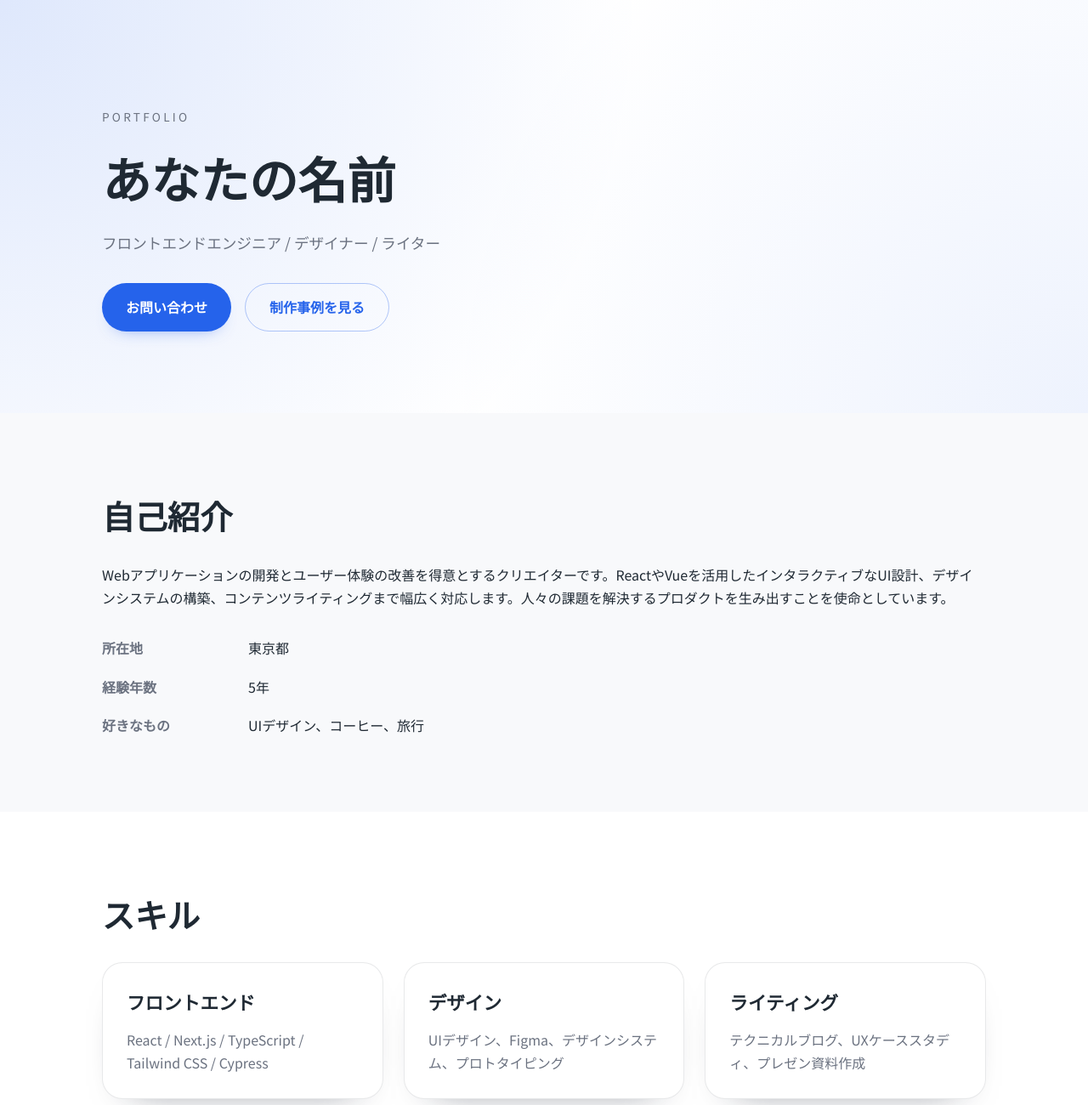
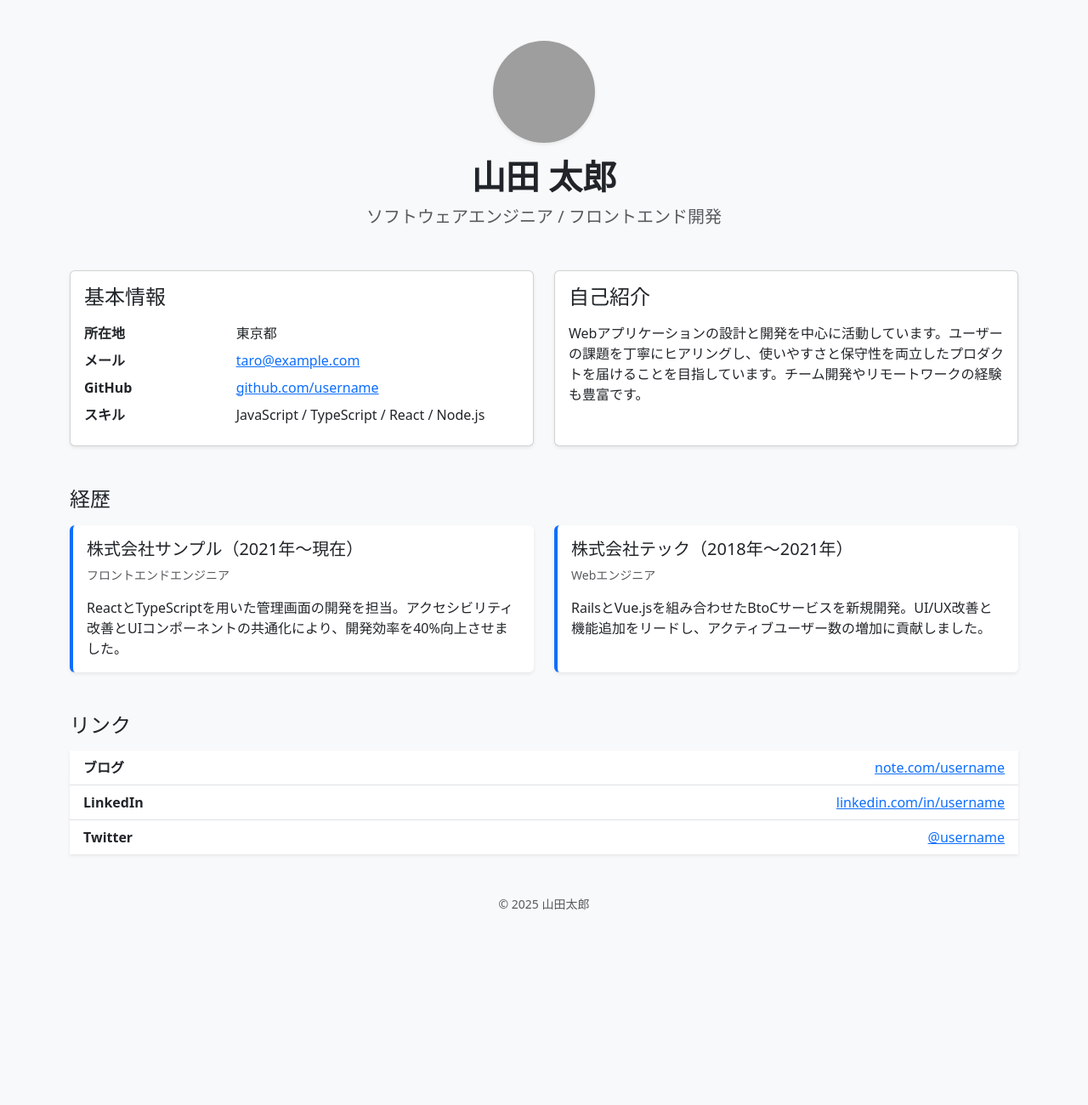
Before and after one commit to sowatanabe-tech/chatgpttest, a plain HTML site: page index.html in a window 1280 px wide. Shown: the top 1300 px of the page at 85% size. After the commit the page ends 1122 px from the top, so only its background shows below. Drawn offline with nearby package versions, Linux system fonts and the light colour scheme; grey boxes are pictures that could not be loaded.

Commit message:
Simplify profile site with Bootstrap

```diff
--- a/index.html
+++ b/index.html
@@ -3,126 +3,111 @@
 <head>
   <meta charset="utf-8" />
   <meta name="viewport" content="width=device-width, initial-scale=1" />
-  <title>プロフィール | あなたの名前</title>
-  <link rel="stylesheet" href="styles.css" />
-  <link rel="preconnect" href="https://fonts.googleapis.com" />
-  <link rel="preconnect" href="https://fonts.gstatic.com" crossorigin />
-  <link href="https://fonts.googleapis.com/css2?family=Noto+Sans+JP:wght@400;600;700&display=swap" rel="stylesheet" />
+  <title>プロフィール | 山田太郎</title>
+  <link
+    href="https://cdn.jsdelivr.net/npm/bootstrap@5.3.3/dist/css/bootstrap.min.css"
+    rel="stylesheet"
+    integrity="sha384-QWTKZyjpPEjISv5WaRU9OFeRpok6YctnYmDr5pNlyT2bRjXh0JMhjY6hW+ALEwIH"
+    crossorigin="anonymous"
+  />
 </head>
-<body>
-  <header class="hero">
-    <div class="hero__content container">
-      <p class="hero__eyebrow">Portfolio</p>
-      <h1 class="hero__title">あなたの名前</h1>
-      <p class="hero__subtitle">フロントエンドエンジニア / デザイナー / ライター</p>
-      <div class="hero__actions">
-        <a class="button" href="#contact">お問い合わせ</a>
-        <a class="button button--ghost" href="#projects">制作事例を見る</a>
+<body class="bg-light">
+  <main class="container py-5">
+    <header class="text-center mb-5">
+      <img
+        src="https://avatars.githubusercontent.com/u/000000?v=4"
+        alt="山田太郎のプロフィール写真"
+        class="rounded-circle shadow-sm mb-3"
+        width="120"
+        height="120"
+      />
+      <h1 class="fw-bold">山田 太郎</h1>
+      <p class="lead text-muted">ソフトウェアエンジニア / フロントエンド開発</p>
+    </header>
+
+    <section class="row g-4 mb-5">
+      <div class="col-md-6">
+        <div class="card h-100 shadow-sm">
+          <div class="card-body">
+            <h2 class="card-title h4 mb-3">基本情報</h2>
+            <dl class="row mb-0">
+              <dt class="col-4">所在地</dt>
+              <dd class="col-8">東京都</dd>
+              <dt class="col-4">メール</dt>
+              <dd class="col-8"><a href="mailto:taro@example.com">taro@example.com</a></dd>
+              <dt class="col-4">GitHub</dt>
+              <dd class="col-8"><a href="https://github.com/username" target="_blank" rel="noreferrer">github.com/username</a></dd>
+              <dt class="col-4">スキル</dt>
+              <dd class="col-8">JavaScript / TypeScript / React / Node.js</dd>
+            </dl>
+          </div>
+        </div>
       </div>
-    </div>
-  </header>
-
-  <main>
-    <section id="about" class="section">
-      <div class="container">
-        <h2 class="section__title">自己紹介</h2>
-        <p>
-          Webアプリケーションの開発とユーザー体験の改善を得意とするクリエイターです。ReactやVueを活用したインタラクティブなUI設計、デザインシステムの構築、コンテンツライティングまで幅広く対応します。人々の課題を解決するプロダクトを生み出すことを使命としています。
-        </p>
-        <dl class="profile">
-          <div class="profile__item">
-            <dt>所在地</dt>
-            <dd>東京都</dd>
+      <div class="col-md-6">
+        <div class="card h-100 shadow-sm">
+          <div class="card-body">
+            <h2 class="card-title h4 mb-3">自己紹介</h2>
+            <p class="mb-0">
+              Webアプリケーションの設計と開発を中心に活動しています。ユーザーの課題を丁寧にヒアリングし、使いやすさと保守性を両立したプロダクトを届けることを目指しています。チーム開発やリモートワークの経験も豊富です。
+            </p>
           </div>
-          <div class="profile__item">
-            <dt>経験年数</dt>
-            <dd>5年</dd>
-          </div>
-          <div class="profile__item">
-            <dt>好きなもの</dt>
-            <dd>UIデザイン、コーヒー、旅行</dd>
-          </div>
-        </dl>
-      </div>
-    </section>
-
-    <section id="skills" class="section section--muted">
-      <div class="container">
-        <h2 class="section__title">スキル</h2>
-        <ul class="grid grid--three">
-          <li class="card">
-            <h3 class="card__title">フロントエンド</h3>
-            <p class="card__text">React / Next.js / TypeScript / Tailwind CSS / Cypress</p>
-          </li>
-          <li class="card">
-            <h3 class="card__title">デザイン</h3>
-            <p class="card__text">UIデザイン、Figma、デザインシステム、プロトタイピング</p>
-          </li>
-          <li class="card">
-            <h3 class="card__title">ライティング</h3>
-            <p class="card__text">テクニカルブログ、UXケーススタディ、プレゼン資料作成</p>
-          </li>
-        </ul>
-      </div>
-    </section>
-
-    <section id="projects" class="section">
-      <div class="container">
-        <h2 class="section__title">制作事例</h2>
-        <div class="grid grid--two">
-          <article class="project">
-            <div class="project__body">
-              <h3 class="project__title">プロダクトA</h3>
-              <p class="project__description">
-                SaaSダッシュボードのUIリニューアルを担当。情報設計とビジュアルデザインを見直し、主要KPIの可視化と操作性を向上させました。
-              </p>
-            </div>
-            <a class="project__link" href="https://example.com" target="_blank" rel="noreferrer">詳しく見る</a>
-          </article>
-          <article class="project">
-            <div class="project__body">
-              <h3 class="project__title">プロダクトB</h3>
-              <p class="project__description">
-                マルチプラットフォーム向けのコンテンツ配信アプリをリードエンジニアとして開発。リアルタイム通知や動画ストリーミングの最適化を実現しました。
-              </p>
-            </div>
-            <a class="project__link" href="https://example.com" target="_blank" rel="noreferrer">詳しく見る</a>
-          </article>
         </div>
       </div>
     </section>
 
-    <section id="contact" class="section section--muted">
-      <div class="container">
-        <h2 class="section__title">お問い合わせ</h2>
-        <p class="section__intro">案件のご相談やコラボレーションのご依頼は、お気軽にご連絡ください。</p>
-        <div class="contact">
-          <a class="contact__item" href="mailto:hello@example.com">
-            <span class="contact__label">メール</span>
-            <span class="contact__value">hello@example.com</span>
-          </a>
-          <a class="contact__item" href="https://github.com/username" target="_blank" rel="noreferrer">
-            <span class="contact__label">GitHub</span>
-            <span class="contact__value">github.com/username</span>
-          </a>
-          <a class="contact__item" href="https://note.com/username" target="_blank" rel="noreferrer">
-            <span class="contact__label">Blog</span>
-            <span class="contact__value">note.com/username</span>
-          </a>
+    <section class="mb-5">
+      <h2 class="h4 mb-3">経歴</h2>
+      <div class="row g-4">
+        <div class="col-md-6">
+          <div class="card h-100 border-0 border-start border-4 border-primary shadow-sm">
+            <div class="card-body">
+              <h3 class="card-title h5">株式会社サンプル（2021年〜現在）</h3>
+              <p class="card-text small text-muted">フロントエンドエンジニア</p>
+              <p class="card-text">
+                ReactとTypeScriptを用いた管理画面の開発を担当。アクセシビリティ改善とUIコンポーネントの共通化により、開発効率を40%向上させました。
+              </p>
+            </div>
+          </div>
+        </div>
+        <div class="col-md-6">
+          <div class="card h-100 border-0 border-start border-4 border-primary shadow-sm">
+            <div class="card-body">
+              <h3 class="card-title h5">株式会社テック（2018年〜2021年）</h3>
+              <p class="card-text small text-muted">Webエンジニア</p>
+              <p class="card-text">
+                RailsとVue.jsを組み合わせたBtoCサービスを新規開発。UI/UX改善と機能追加をリードし、アクティブユーザー数の増加に貢献しました。
+              </p>
+            </div>
+          </div>
         </div>
       </div>
     </section>
+
+    <section class="mb-5">
+      <h2 class="h4 mb-3">リンク</h2>
+      <ul class="list-group list-group-flush shadow-sm">
+        <li class="list-group-item d-flex justify-content-between align-items-center">
+          <span class="fw-semibold">ブログ</span>
+          <a href="https://note.com/username" target="_blank" rel="noreferrer">note.com/username</a>
+        </li>
+        <li class="list-group-item d-flex justify-content-between align-items-center">
+          <span class="fw-semibold">LinkedIn</span>
+          <a href="https://www.linkedin.com/in/username" target="_blank" rel="noreferrer">linkedin.com/in/username</a>
+        </li>
+        <li class="list-group-item d-flex justify-content-between align-items-center">
+          <span class="fw-semibold">Twitter</span>
+          <a href="https://twitter.com/username" target="_blank" rel="noreferrer">@username</a>
+        </li>
+      </ul>
+    </section>
+
+    <footer class="text-center text-muted small">
+      <p class="mb-0">© <span id="year"></span> 山田太郎</p>
+    </footer>
   </main>
 
-  <footer class="footer">
-    <div class="container">
-      <small>© <span id="year"></span> あなたの名前</small>
-    </div>
-  </footer>
-
   <script>
-    const yearElement = document.getElementById("year");
-    yearElement.textContent = new Date().getFullYear();
+    document.getElementById("year").textContent = new Date().getFullYear();
   </script>
 </body>
 </html>
--- a/styles.css
+++ /dev/null
@@ -1,239 +0,0 @@
-:root {
-  --color-background: #f8f9fb;
-  --color-background-muted: #ffffff;
-  --color-primary: #2563eb;
-  --color-text: #1f2933;
-  --color-subtle: #6b7280;
-  --color-border: rgba(31, 41, 51, 0.1);
-  --font-base: 'Noto Sans JP', system-ui, -apple-system, BlinkMacSystemFont, 'Segoe UI', sans-serif;
-}
-
-* {
-  box-sizing: border-box;
-}
-
-body {
-  margin: 0;
-  font-family: var(--font-base);
-  background: var(--color-background);
-  color: var(--color-text);
-  line-height: 1.7;
-}
-
-img {
-  max-width: 100%;
-  display: block;
-}
-
-a {
-  color: inherit;
-  text-decoration: none;
-}
-
-.container {
-  width: min(1040px, 92vw);
-  margin: 0 auto;
-}
-
-.hero {
-  background: radial-gradient(circle at top left, rgba(37, 99, 235, 0.15), transparent 55%),
-    radial-gradient(circle at bottom right, rgba(37, 99, 235, 0.08), transparent 55%),
-    var(--color-background-muted);
-  padding: 112px 0 96px;
-}
-
-.hero__eyebrow {
-  letter-spacing: 0.24em;
-  text-transform: uppercase;
-  color: var(--color-subtle);
-  font-size: 0.85rem;
-  margin-bottom: 12px;
-}
-
-.hero__title {
-  font-size: clamp(2.8rem, 5vw, 3.6rem);
-  margin: 0;
-  font-weight: 700;
-}
-
-.hero__subtitle {
-  color: var(--color-subtle);
-  font-size: 1.1rem;
-  margin: 12px 0 32px;
-}
-
-.hero__actions {
-  display: flex;
-  gap: 16px;
-  flex-wrap: wrap;
-}
-
-.button {
-  display: inline-flex;
-  align-items: center;
-  justify-content: center;
-  padding: 14px 28px;
-  border-radius: 999px;
-  background: var(--color-primary);
-  color: #fff;
-  font-weight: 600;
-  transition: transform 0.2s ease, box-shadow 0.2s ease;
-  box-shadow: 0 10px 20px -15px rgba(37, 99, 235, 0.7);
-}
-
-.button:hover {
-  transform: translateY(-2px);
-  box-shadow: 0 12px 24px -18px rgba(37, 99, 235, 0.8);
-}
-
-.button--ghost {
-  background: transparent;
-  color: var(--color-primary);
-  border: 1px solid rgba(37, 99, 235, 0.35);
-  box-shadow: none;
-}
-
-.section {
-  padding: 88px 0;
-}
-
-.section--muted {
-  background: var(--color-background-muted);
-}
-
-.section__title {
-  font-size: clamp(2rem, 3vw, 2.6rem);
-  margin: 0 0 24px;
-}
-
-.section__intro {
-  max-width: 620px;
-  margin-bottom: 32px;
-  color: var(--color-subtle);
-}
-
-.profile {
-  display: grid;
-  gap: 18px;
-  margin: 32px 0 0;
-  padding: 0;
-}
-
-.profile__item {
-  display: grid;
-  grid-template-columns: 120px 1fr;
-  gap: 12px;
-  align-items: baseline;
-}
-
-.profile__item dt {
-  font-weight: 600;
-  color: var(--color-subtle);
-}
-
-.grid {
-  list-style: none;
-  padding: 0;
-  margin: 0;
-  display: grid;
-  gap: 24px;
-}
-
-.grid--three {
-  grid-template-columns: repeat(auto-fit, minmax(220px, 1fr));
-}
-
-.grid--two {
-  grid-template-columns: repeat(auto-fit, minmax(280px, 1fr));
-}
-
-.card,
-.project {
-  background: var(--color-background-muted);
-  border: 1px solid var(--color-border);
-  border-radius: 24px;
-  padding: 28px;
-  box-shadow: 0 20px 45px -35px rgba(15, 23, 42, 0.65);
-  transition: transform 0.2s ease, box-shadow 0.2s ease;
-}
-
-.card:hover,
-.project:hover {
-  transform: translateY(-6px);
-  box-shadow: 0 24px 52px -40px rgba(15, 23, 42, 0.75);
-}
-
-.card__title,
-.project__title {
-  margin: 0 0 12px;
-  font-size: 1.35rem;
-}
-
-.card__text,
-.project__description {
-  margin: 0;
-  color: var(--color-subtle);
-}
-
-.project {
-  display: grid;
-  gap: 18px;
-  align-content: space-between;
-}
-
-.project__link {
-  color: var(--color-primary);
-  font-weight: 600;
-  justify-self: flex-start;
-}
-
-.contact {
-  display: grid;
-  gap: 16px;
-  grid-template-columns: repeat(auto-fit, minmax(220px, 1fr));
-}
-
-.contact__item {
-  border: 1px solid var(--color-border);
-  border-radius: 18px;
-  padding: 22px;
-  background: #fff;
-  display: grid;
-  gap: 6px;
-  transition: border-color 0.2s ease, transform 0.2s ease;
-}
-
-.contact__item:hover {
-  border-color: rgba(37, 99, 235, 0.4);
-  transform: translateY(-2px);
-}
-
-.contact__label {
-  font-size: 0.85rem;
-  text-transform: uppercase;
-  letter-spacing: 0.16em;
-  color: var(--color-subtle);
-}
-
-.contact__value {
-  font-weight: 600;
-}
-
-.footer {
-  padding: 32px 0;
-  background: transparent;
-  text-align: center;
-  color: var(--color-subtle);
-  font-size: 0.9rem;
-}
-
-@media (max-width: 640px) {
-  .hero {
-    padding: 72px 0 64px;
-  }
-
-  .profile__item {
-    grid-template-columns: 1fr;
-    gap: 6px;
-  }
-}
```
Also changed, not shown: 1 other file.
